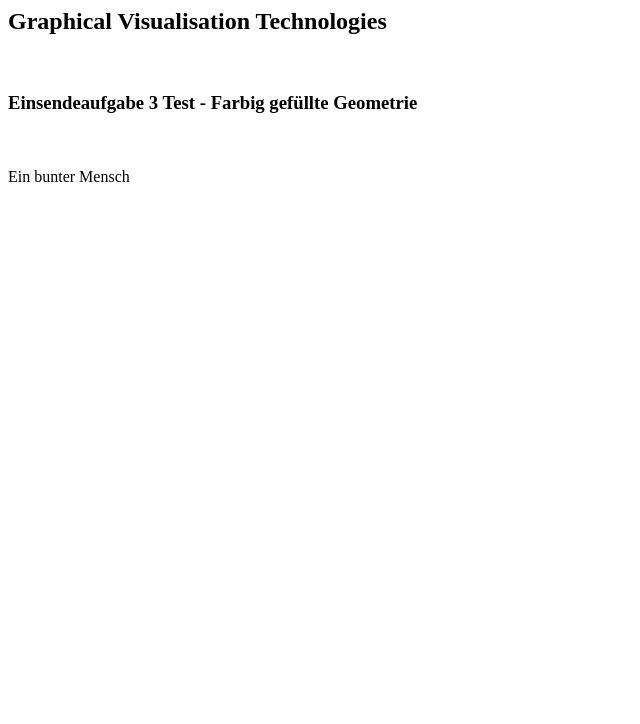
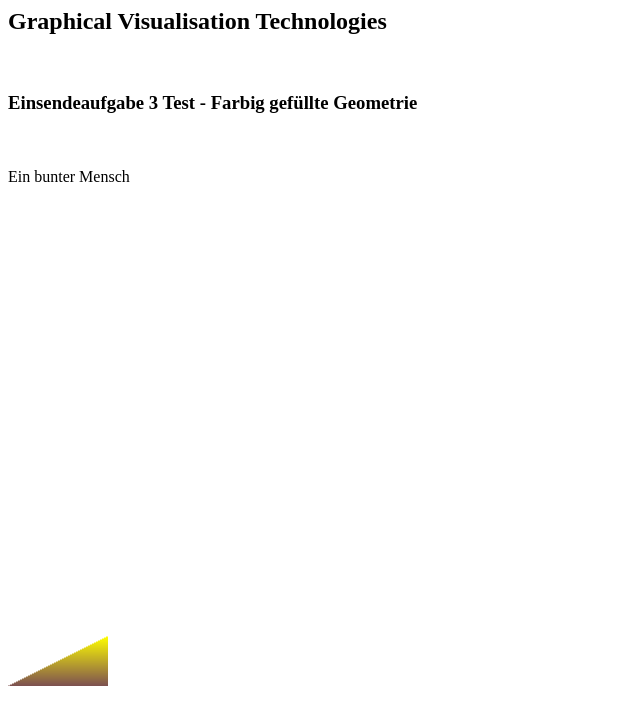
Before and after one commit to Gelphi/Gelphi.github.io, a plain HTML site: page EA3TEST/index.html in a window 1280 px wide. Shown: the whole page, without its empty margins (0-640 px from the left). Drawn offline with Linux system fonts and the light colour scheme.

Commit message:
Update index.html

```diff
--- a/EA3TEST/index.html
+++ b/EA3TEST/index.html
@@ -57,7 +57,7 @@
             // Colors as rgba for christmas tree decorations.
             var colors = new Float32Array([ 0.488,0.316,0.316,1, 0.488,0.316,0.316,1, 1,1,0,1, 1,0,1,1, 1,1,0,1, 0,1,1,1, 1,1,0,1, 1,0,1,1, 1,1,0,1, 0,1,1,1, 1,1,0,1, 1,0,1,1, 1,1,0,1, 0,1,1,1, 1,1,0,1, 1,0,1,1, 1,1,0,1, 0.488,0.316,0.316,1, 0.488,0.316,0.316,1]);
             // Index data.
-            var indices = new Uint16Array([ 0,1,3 ]);
+            var indices = new Uint16Array([ 0,1,2 ]);
 
             // Setup vertex buffer object.
             var vbo = gl.createBuffer();
```
